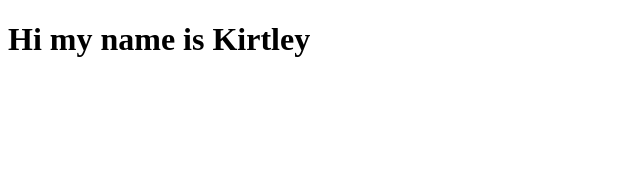
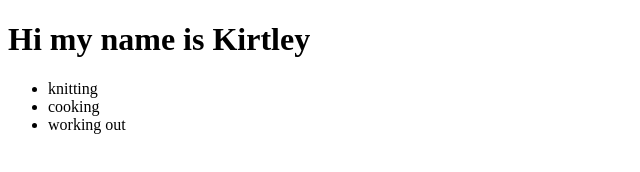
Before and after one commit to kirtleyadams/hello_world, a plain HTML site: page index.html in a window 1280 px wide. Shown: the whole page, without its empty margins (0-640 px from the left). Drawn offline with Linux system fonts and the light colour scheme.

Commit message:
added favorite hobbies

```diff
--- a/index.html
+++ b/index.html
@@ -5,5 +5,10 @@
 </head>
 <body>
     <h1>Hi my name is Kirtley</h1>
+    <ul>
+        <li>knitting</li>
+        <li>cooking</li>
+        <li>working out</li>
+    </ul>
 </body>
 </html>
```
